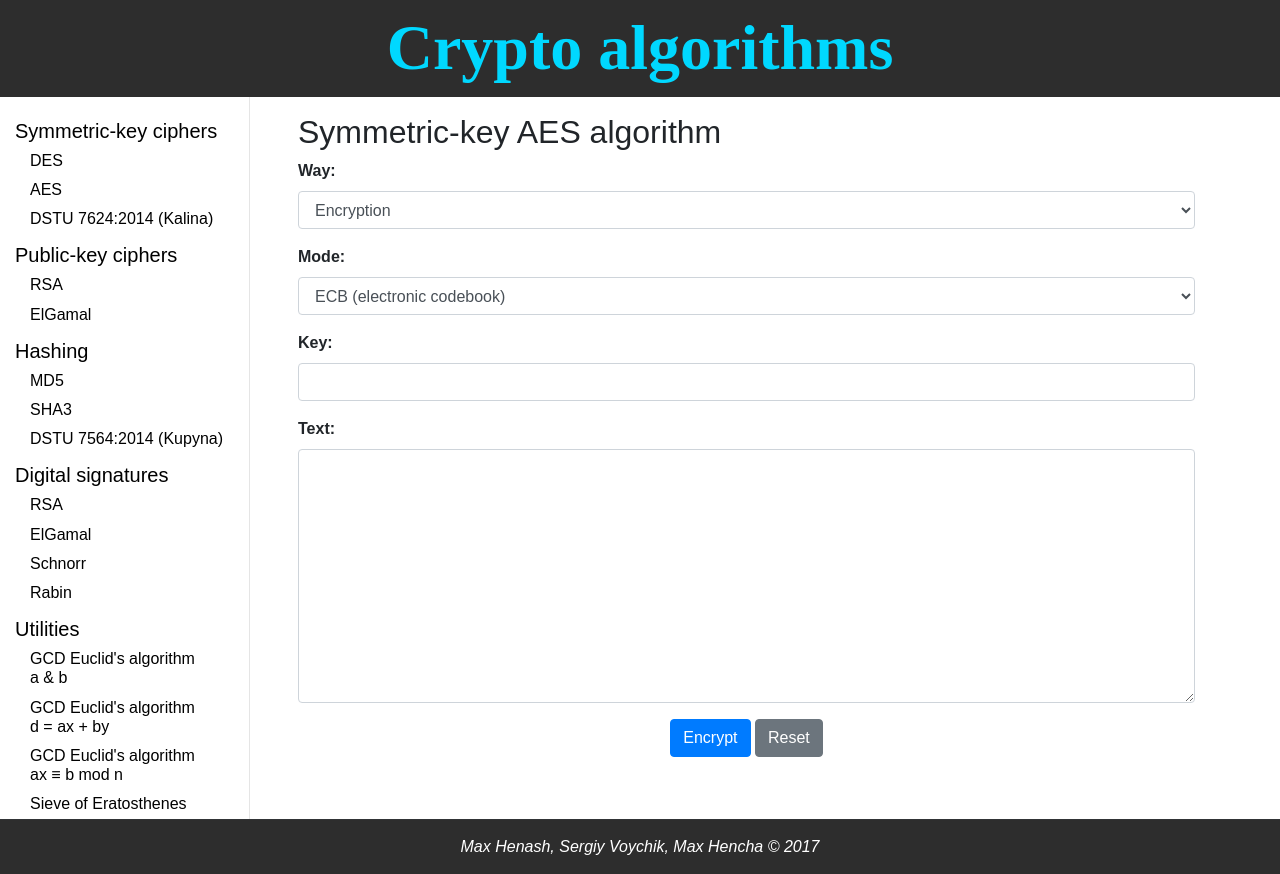
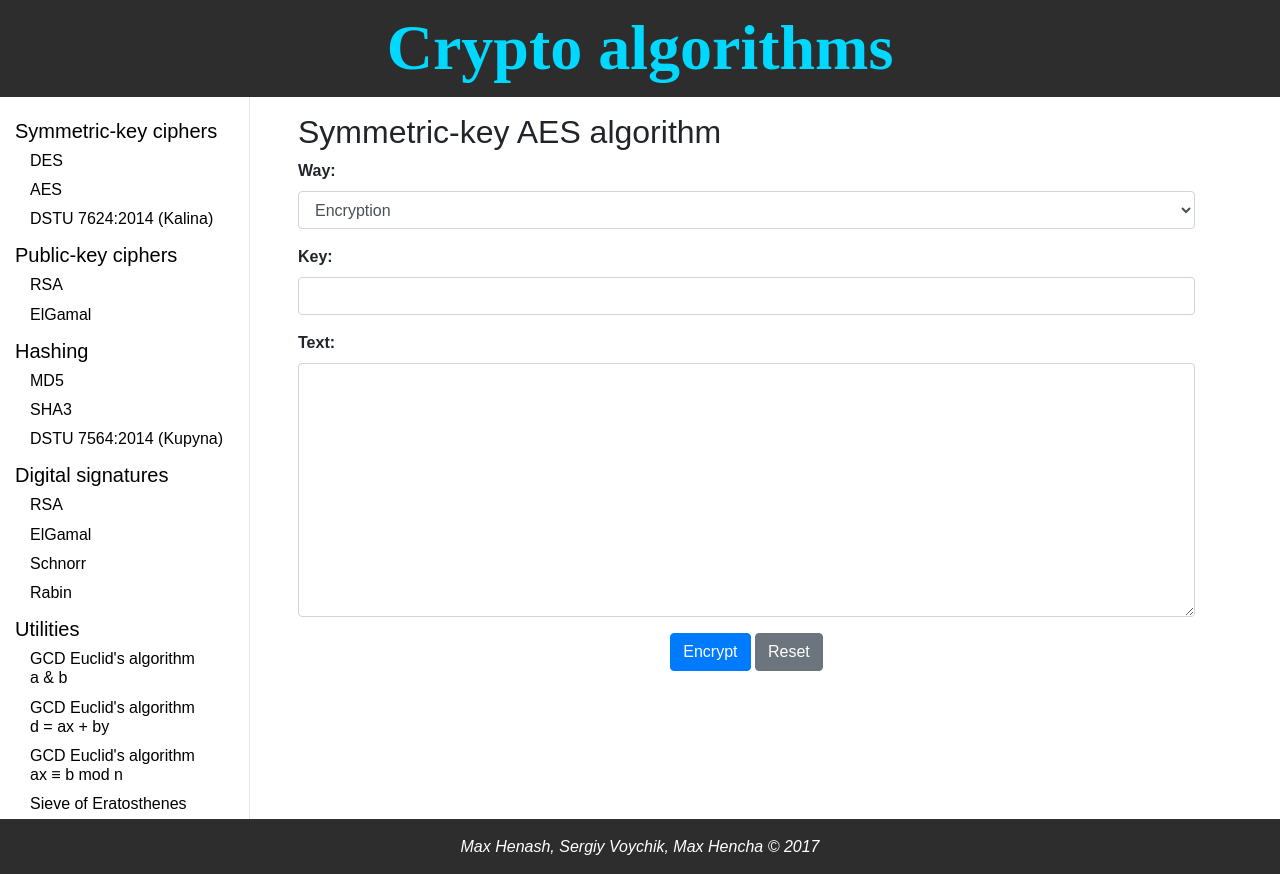
Before and after one commit to MaxGenash/crypto-algorithms, a React (Create React App) app: page /symmetric-key/aes in a window 1280 px wide. Built offline with nearby package versions, Linux system fonts and the light colour scheme.

Commit message:
hidden redundant form controls

```diff
--- a/src/Components/FormAes.jsx
+++ b/src/Components/FormAes.jsx
@@ -6,7 +6,6 @@ export default class FormDes extends Component {
     super(props);
     this.state = {
       way: 'enc',
-      mode: 'ecb',
       key: '',
       text: '',
       result: '',
@@ -21,9 +20,9 @@ export default class FormDes extends Component {
     e.preventDefault();
     let result;
     if(this.state.way === 'enc')
-      result = this._model.encrypt(this.state.mode, this.state.key, this.state.text);
+      result = this._model.encrypt(this.state.key, this.state.text);
     else
-      result = this._model.decrypt(this.state.mode, this.state.key, this.state.text);
+      result = this._model.decrypt(this.state.key, this.state.text);
     this.setState({result});
   }
 
@@ -43,22 +42,6 @@ export default class FormDes extends Component {
             >
               <option value="enc">Encryption</option>
               <option value="dec">Decryption</option>
-            </select>
-          </div>
-          <div className="form-group">
-            <label className="control-label">
-              <strong>Mode:</strong>
-            </label>
-            <select
-              value={this.state.mode}
-              className="form-control"
-              onChange={e => this.setState({mode: e.target.value})}
-            >
-              <option value="ecb">ECB (electronic codebook)</option>
-              <option value="cbc">CBC (cipher block chaining)</option>
-              <option value="pcpc">PCBC (propagating cipher block chaining)</option>
-              <option value="cfb">CFB (cipher feedback)</option>
-              <option value="ofb">OFB (output feedback, in 8bit)</option>
             </select>
           </div>
           <div className="form-group">
--- a/src/Components/FormDes.jsx
+++ b/src/Components/FormDes.jsx
@@ -47,22 +47,6 @@ export default class FormDes extends Component {
           </div>
           <div className="form-group">
             <label className="control-label">
-              <strong>Mode:</strong>
-            </label>
-            <select
-              value={this.state.mode}
-              className="form-control"
-              onChange={e => this.setState({mode: e.target.value})}
-            >
-              <option value="ecb">ECB (electronic codebook)</option>
-              <option value="cbc">CBC (cipher block chaining)</option>
-              <option value="pcpc">PCBC (propagating cipher block chaining)</option>
-              <option value="cfb">CFB (cipher feedback)</option>
-              <option value="ofb">OFB (output feedback, in 8bit)</option>
-            </select>
-          </div>
-          <div className="form-group">
-            <label className="control-label">
               <strong>Key:</strong>
             </label>
             <input
--- a/src/Components/FormKalina.jsx
+++ b/src/Components/FormKalina.jsx
@@ -47,22 +47,6 @@ export default class FormKalina extends Component {
           </div>
           <div className="form-group">
             <label className="control-label">
-              <strong>Mode:</strong>
-            </label>
-            <select
-              value={this.state.mode}
-              className="form-control"
-              onChange={e => this.setState({mode: e.target.value})}
-            >
-              <option value="ecb">ECB (electronic codebook)</option>
-              <option value="cbc">CBC (cipher block chaining)</option>
-              <option value="pcpc">PCBC (propagating cipher block chaining)</option>
-              <option value="cfb">CFB (cipher feedback)</option>
-              <option value="ofb">OFB (output feedback, in 8bit)</option>
-            </select>
-          </div>
-          <div className="form-group">
-            <label className="control-label">
               <strong>Key:</strong>
             </label>
             <input
--- a/src/Models/Aes/AesModelCBC.js
+++ b/src/Models/Aes/AesModelCBC.js
@@ -5,34 +5,30 @@ export default class AesModelCBC {
   }
 
   /**
-   * @param {String} mode - one of 'ecb', 'cbc', 'pcpc', 'cfb', 'ofb'
    * @param {String} key - encryption key
    * @param {String} msg - message to be encrypted
    * @returns {string}
    */
-  encrypt(mode, key, msg) {
+  encrypt(key, msg) {
     // todo smth
     let encrypted = CryptoJS.AES.encrypt(msg, key, {
         mode: CryptoJS.mode.CBC,
         padding: CryptoJS.pad.Pkcs7
     });
-    console.log('called AesModel.encrypt(mode, key, msg) with args = ', mode, key, msg);
 
     return encrypted.toString();
   }
 
   /**
-   * @param {String} mode - one of 'ecb', 'cbc', 'pcpc', 'cfb', 'ofb'
    * @param {String} key - encryption key
    * @param {String} msg - message to be decrypted
    * @returns {string}
    */
-  decrypt(mode, key, msg) {
+  decrypt(key, msg) {
     let decrypted = CryptoJS.AES.decrypt(msg, key, {
         mode: CryptoJS.mode.CBC,
         padding: CryptoJS.pad.Pkcs7
     });
-    console.log('called AesModel.decrypt(mode, key, msg) with args = ', mode, key, msg);
     return decrypted.toString(CryptoJS.enc.Utf8);
   }
 }
```
